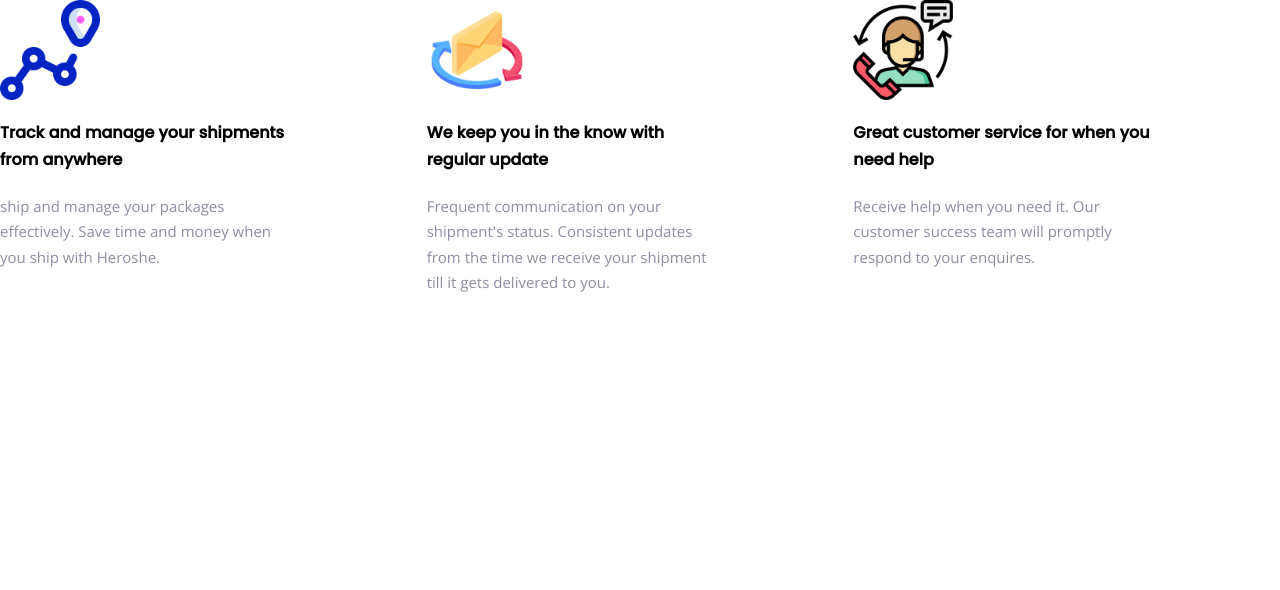
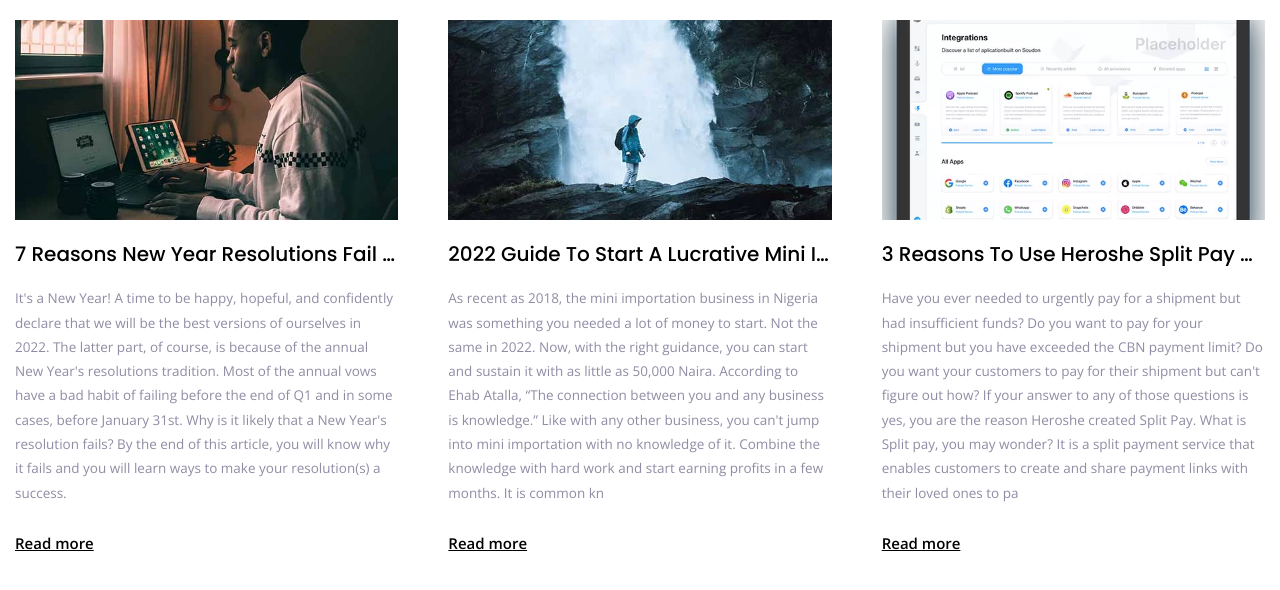
Before and after one commit to Faksfancy/fakshero, a plain HTML site: page fakshero/index.html in a window 1280 px wide. Drawn offline with nearby package versions, Linux system fonts and the light colour scheme.

Commit message:
defining cardbox.

```diff
--- a/fakshero/css/index.css
+++ b/fakshero/css/index.css
@@ -50,7 +50,7 @@ a {
     color: var(--color-primary);
     transition: color 0.3s;
 }
-.link--primary:hover {
+/* .link--primary:hover { */
     color: #008ca9;
 }
 .link--secondary {
@@ -392,22 +392,73 @@ a {
 
 }
 @media screen and (min-width: 641px) and (max-width: 1024px) {
-        .boxA {
-            flex-grow: 1;
-        }
+        .boxA,
         .boxB {
             flex-grow: 1;
         }
 }
 @media screen and (min-width: 1025px) {
-    .boxA {
-        flex-grow: 1;
-    }
-    .boxB {
-        flex-grow: 1;
-    }
+    .boxA,
+    .boxB,
     .boxC {
         flex-grow: 1;
     }
+}
+
+/* card */
+
+.card {
+    width: 100%;
+    padding: 2.0rem 1.5rem;
+    border-radius: 0.5rem;
+    margin-bottom: 2rem;
+    overflow: hidden;
+    height: min-content;
+    transition: all 0.3s;
+}
+.card:hover {
+    box-shadow: 0 0 5px rgb(0, 0, 0, 0.5);
+}
+.card:hover .card__link{
+    color: #008ca9;
+}
+
+.card__image {
+    width: 100%;
+    height: 20rem;
+    object-fit: cover;
 
 }
+.card__heading {
+    color: var(--color-primary);
+    font-weight: 500;
+    white-space: nowrap;
+    overflow: hidden;
+    text-overflow: ellipsis;
+}
+
+.card__bodytext {
+    line-height: 1.8;
+    font-size: 1.35rem;
+    margin-bottom: 3rem;
+}
+.card__link {
+    font-weight: bold;
+}
+
+.cardbox {
+    display: grid;
+    grid-template-columns: 1fr;
+    column-gap: 2rem;
+}
+
+@media screen and (min-width: 641px) and (max-width: 1024px) {
+    .cardbox {
+        grid-template-columns: repeat(2, 1fr);
+    }
+}
+@media screen and (min-width: 1025px) {
+    .cardbox {
+        grid-template-columns: repeat(3, 1fr);
+    }
+}
--- a/fakshero/index.html
+++ b/fakshero/index.html
@@ -9,43 +9,51 @@
     <link rel="preconnect" href="https://fonts.googleapis.com">
     <link rel="preconnect" href="https://fonts.gstatic.com" crossorigin>
     <link href="https://fonts.googleapis.com/css2?family=Open+Sans:wght@400;600&family=Poppins:wght@400;500&display=swap" rel="stylesheet">
-
     <title>Document</title>
 </head>
 <body>
-   <div class="showcase" >
-        <div class="boxA">
-            <div class="showcase__media">
-               <img class="showcase__image" src="/fakshero/images/icon/track.png" alt="">
-               <h3 class="showcase__heading">
-                 Track and manage your shipments from anywhere
+            <div class="cardbox">
+                <div class="card carda">
+                    <picture>
+                        <source srcset="/fakshero/images/picture/test.webp 1x, /fakshero/images/picture/test2x.webp 2x" type="image/webp">
+                        <source srcset="/fakshero/images/picture/test.jpg 1x, /fakshero/images/picture/test2x.jpg 2x" type="image/jpg">
+                        <img class="card__image" src="/fakshero/images/picture/test1.jpg" alt="">
+                    </picture>
+                    <h3 class="card__heading">
+                        7 Reasons New Year Resolutions Fail and How You Can Stick to Them in 2022
                     </h3>
-               <p class="showcase__text">
-                   ship and manage your packages effectively. Save time and money when you ship with Heroshe.
+                    <p class="card__bodytext" >
+                        It's a New Year! A time to be happy, hopeful, and confidently declare that we will be the best versions of ourselves in 2022. The latter part, of course, is because of the annual New Year's resolutions tradition. Most of the annual vows have a bad habit of failing before the end of Q1 and in some cases, before January 31st. Why is it likely that a New Year's resolution fails? By the end of this article, you will know why it fails and you will learn ways to make your resolution(s) a success.
                     </p>
+                    <a class="link--primary card__link" href="">Read more</a>
                 </div>
+                <div class="card cardb">
+                    <picture>
+                        <source srcset="/fakshero/images/picture/test21x.webp 1x, /fakshero/images/picture/test22x.webp 2x" type="image/webp">
+                        <source srcset="/fakshero/images/picture/test21x.jpg 1x, /fakshero/images/picture/test22x.jpg 2x" type="image/jpg">
+                        <img class="card__image" src="/fakshero/images/picture/test2.jpg" alt="">
+                    </picture>
+                    <h3 class="card__heading">
+                        2022 Guide To Start A Lucrative Mini Importation Business in Nigeria
+                    </h3>
+                    <p class="card__bodytext" >
+                        As recent as 2018, the mini importation business in Nigeria was something you needed a lot of money to start. Not the same in 2022. Now, with the right guidance, you can start and sustain it with as little as 50,000 Naira. According to  Ehab Atalla, “The connection between you and any business is knowledge.” Like with any other business, you can't jump into mini importation with no knowledge of it. Combine the knowledge with hard work and start earning profits in a few months. It is common kn
+                    </p>
+                    <a class="link--primary card__link" href="">Read more</a>
                 </div>
-       <div class="boxB">
-           <div class="showcase__media" >
-            <img class="showcase__image" src="/fakshero/images/icon/sync.png" alt="">
-            <h3 class="showcase__heading">
-              We keep you in the know with regular update
+                <div class="card cardc">
+                    <picture>
+                        <source srcset="/fakshero/images/picture/ipad.webp 1x, /fakshero/images/picture/ipad2x.webp 2x" type="image/webp">
+                        <source srcset="/fakshero/images/picture/ipad.png 1x, /fakshero/images/picture/ipad2x.png 2x" type="image/png">
+                        <img class="card__image" src="/fakshero/images/picture/ipad2x.png" alt="">
+                    </picture>
+                    <h3 class="card__heading">
+                        3 Reasons To Use Heroshe Split Pay On Your Next Shipment
                     </h3>
-            <p class="showcase__text">
-                Frequent communication on your shipment's status. Consistent updates from  the time we receive your shipment till it gets delivered to you.
+                    <p class="card__bodytext" >
+                        Have you ever needed to urgently pay for a shipment but had insufficient funds? Do you want to pay for your shipment but you have exceeded the CBN payment limit? Do you want your customers to pay for their shipment but can't figure out how? If your answer to any of those questions is yes, you are the reason Heroshe created Split Pay. What is Split pay, you may wonder? It is a split payment service that enables customers to create and share payment links with their loved ones to pa
                     </p>
-           </div>
-       </div>
-       <div class="boxC">
-           <div class="showcase__media" >
-            <img class="showcase__image" src="/fakshero/images/icon/customer-service.png" alt="">
-            <h3 class="showcase__heading">
-              Great customer service for when you need help
-            </h3>
-            <p class="showcase__text">
-                Receive help when you need it. Our customer success team will promptly respond to your enquires.
-            </p>
-                 </div>
+                    <a class="link--primary card__link" href="">Read more</a>
                 </div>
             </div>
 </body>
```
Also changed, not shown: fakshero/component/cardbox.html (added, +44 -0 lines), fakshero/images/picture/ipad.png (added), fakshero/images/picture/ipad.webp (added), fakshero/images/picture/ipad2x.png (added), fakshero/images/picture/ipad2x.webp (added), fakshero/images/picture/test.jpg (added), fakshero/images/picture/test.webp (added), fakshero/images/picture/test21x.jpg (added), fakshero/images/picture/test21x.webp (added), fakshero/images/picture/test22x.jpg (added), fakshero/images/picture/test22x.webp (added), fakshero/images/picture/test2x.jpg (added), fakshero/images/picture/test2x.webp (added), 2 other files. Lines whose indentation alone changed are shown as unchanged.
